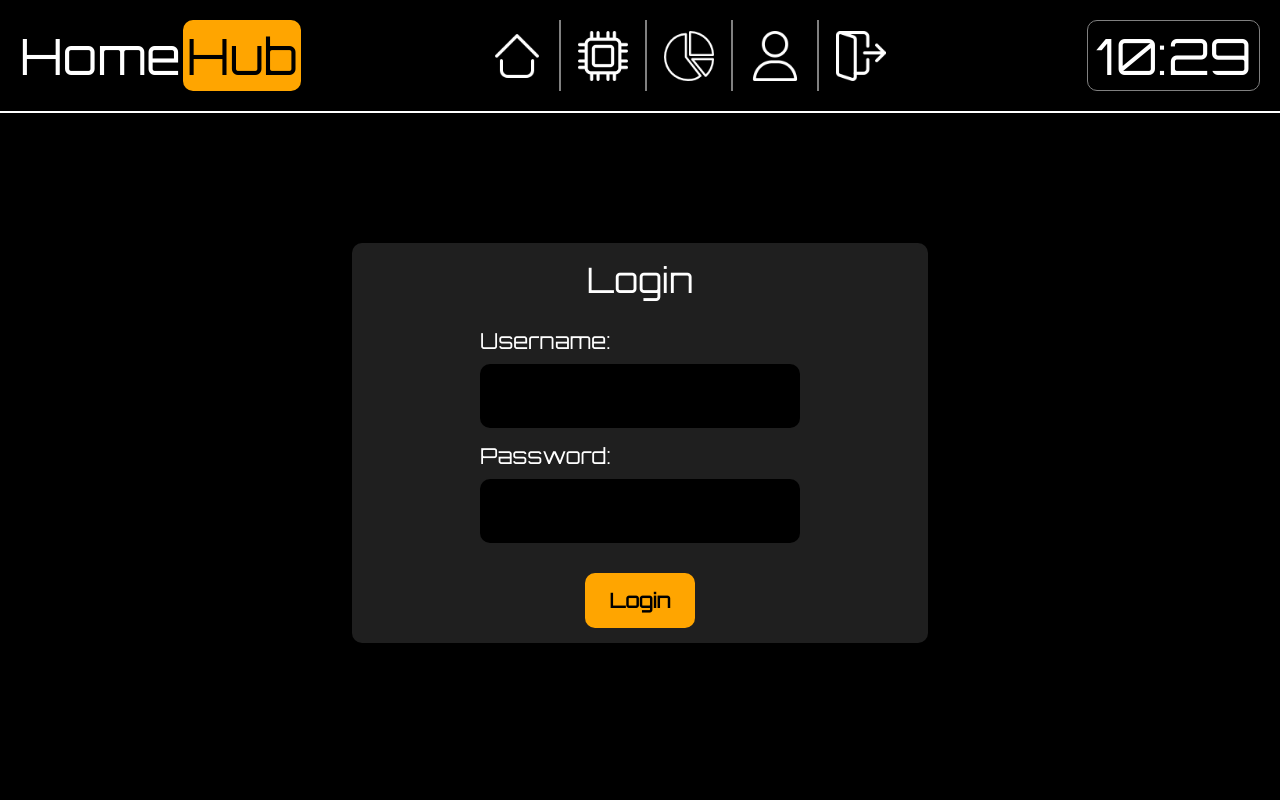
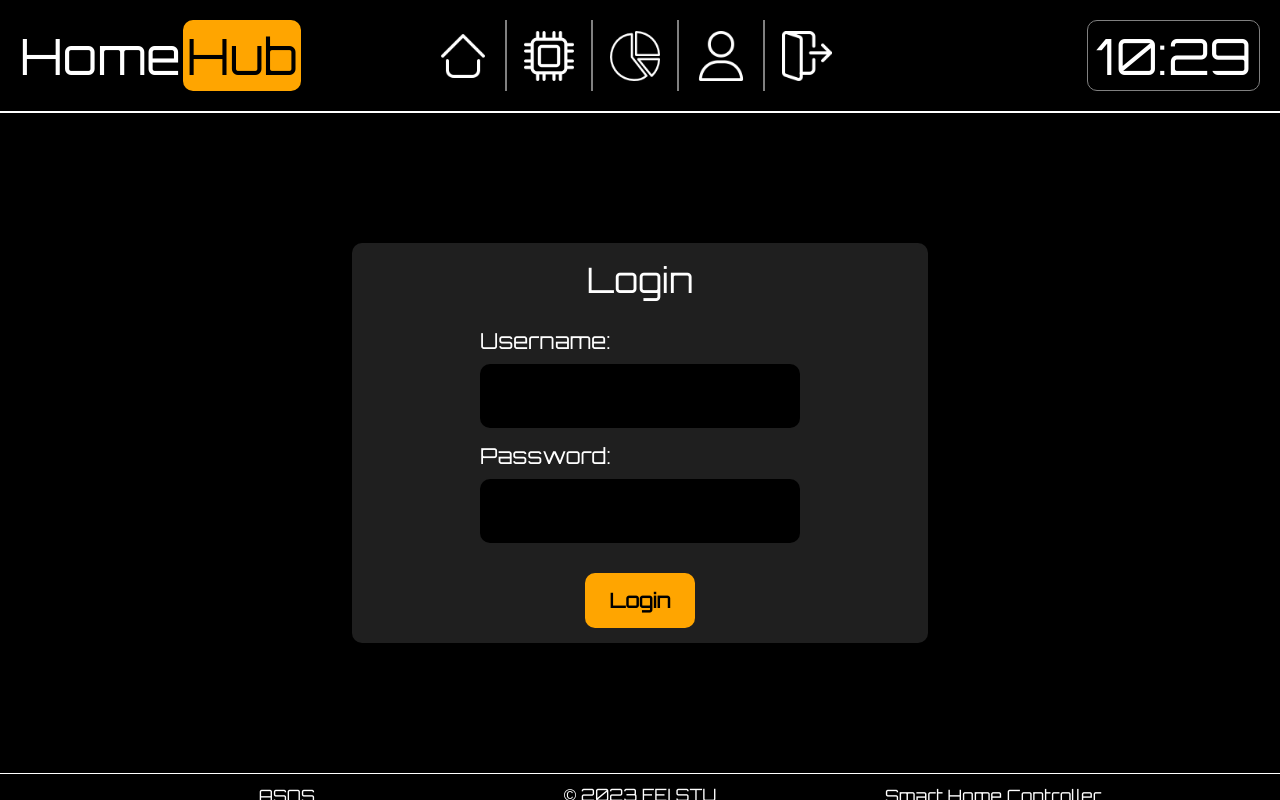
Before and after one commit to Tezim/HomeHub, a React (Create React App) app in the folder frontend/: page / in a window 1280 px wide. Built offline with nearby package versions, Linux system fonts and the light colour scheme; no server answers.

Commit message:
add footer, center topbar

```diff
--- /dev/null
+++ b/frontend/src/components/Footer.js
@@ -0,0 +1,23 @@
+const Footer = () => {
+  return (
+    <div
+      style={{
+        borderTop: "1px solid white",
+        width: "inherit",
+        display: "flex",
+        alignItems: "center",
+        justifyContent: "space-between",
+        fontSize: "17px",
+        fontFamily: "inherit",
+        padding: "10px",
+        whiteSpace: "nowrap",
+      }}
+    >
+      <div style={{ flex: 1, textAlign: "center" }}>ASOS</div>
+      <div style={{ flex: 0, textAlign: "center" }}>© 2023 FEI STU</div>
+      <div style={{ flex: 1, textAlign: "center" }}>Smart Home Controller</div>
+    </div>
+  );
+};
+
+export default Footer;
--- a/frontend/src/components/Layout.js
+++ b/frontend/src/components/Layout.js
@@ -1,3 +1,4 @@
+import Footer from "./Footer";
 import TopBar from "./TopBar/TopBar";
 
 const Layout = (props) => {
@@ -14,6 +15,7 @@ const Layout = (props) => {
       <div style={{ flex: 1, width: "100%", padding: "10px" }}>
         {props.children}
       </div>
+      <Footer />
     </div>
   );
 };
--- a/frontend/src/components/TopBar/TopBar.js
+++ b/frontend/src/components/TopBar/TopBar.js
@@ -13,9 +13,15 @@ const TopBar = () => {
           margin: "20px",
         }}
       >
-        <Logo />
-        <NavBar />
-        <Clock />
+        <div style={{ flex: 1 }}>
+          <Logo />
+        </div>
+        <div style={{ flex: 2, display: "flex", justifyContent: "center" }}>
+          <NavBar />
+        </div>
+        <div style={{ flex: 1, display: "flex", justifyContent: "flex-end" }}>
+          <Clock />
+        </div>
       </div>
     </div>
   );
```
